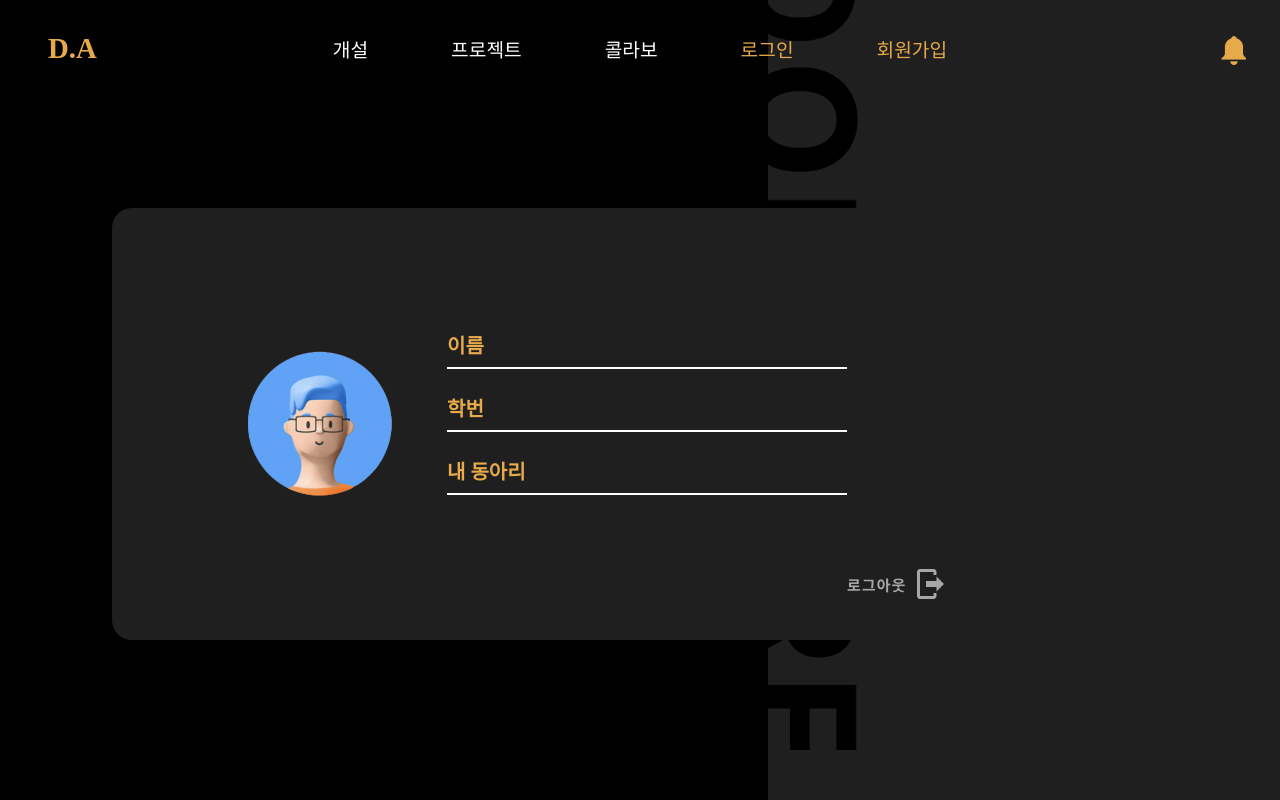
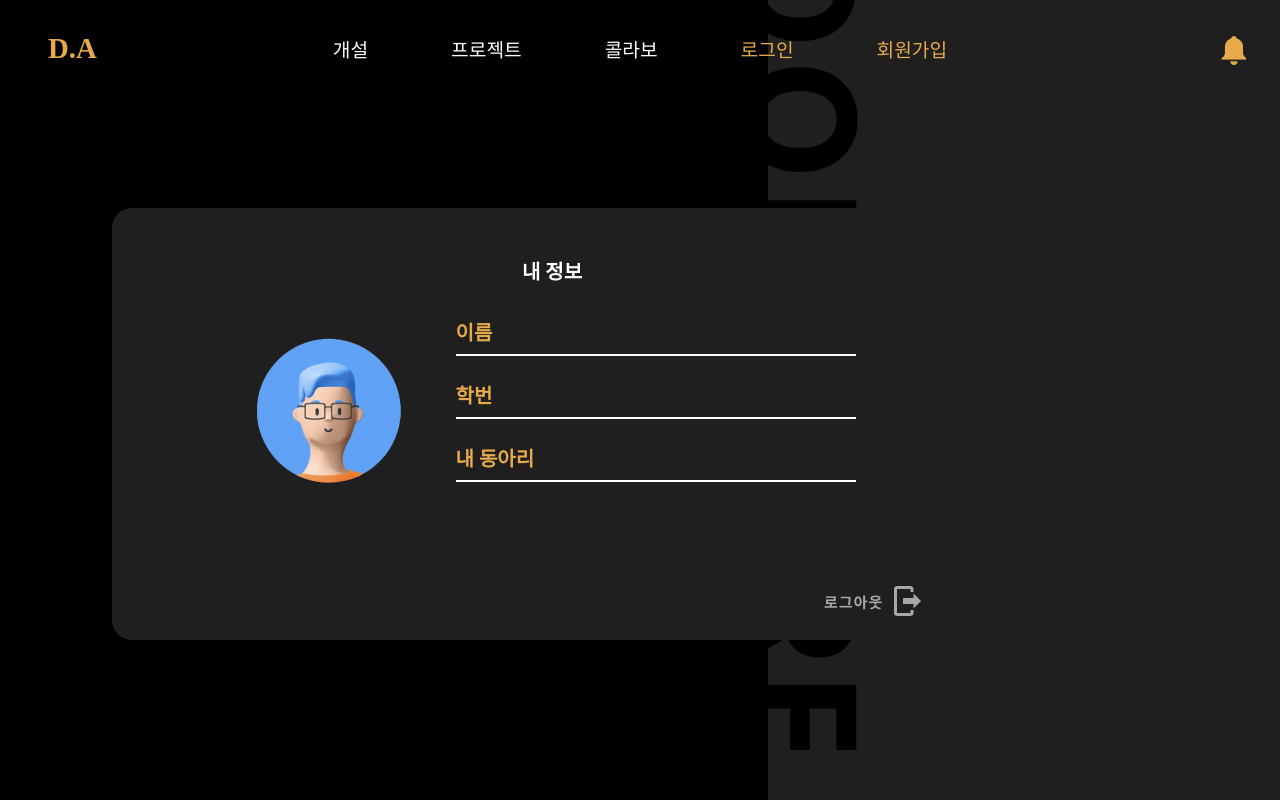
Before and after one commit to dong-area/DongArea-Frontend, a React (Create React App) app: page /myinfo in a window 1280 px wide. Built offline with nearby package versions, Linux system fonts and the light colour scheme; no server answers; a web font is replaced by a local one.

Commit message:
Update Myinfo

```diff
--- a/src/pages/MyInfo.jsx
+++ b/src/pages/MyInfo.jsx
@@ -34,6 +34,9 @@ const MyInfo = (props) => {
       </S.LogoWholeDiv>
 
       <S.ProfileBox>
+        <S.Title>내 정보</S.Title>
+        <S.Box>
+
         <S.ProfileImg src={mypageProfile}></S.ProfileImg>
         <S.WholeText>
           <S.Text>
@@ -50,6 +53,9 @@ const MyInfo = (props) => {
           </S.Text>
         </S.WholeText>
 
+        </S.Box>
+
+
         <S.Logout src={LogoutImg} onClick={()=>{
           props.setToken("");
           props.setIsToken("");
--- a/src/style/MyinfoStyle.jsx
+++ b/src/style/MyinfoStyle.jsx
@@ -18,7 +18,21 @@ export const ProfileBox = styled.div`
     border-radius: 20px;
 
     display: flex;
+    flex-direction: column;
     align-items: center;
+`
+
+export const Box = styled.div`
+    display: flex;
+    align-items: center;
+`
+
+export const Title = styled.div`
+    color: #FFFFFF;
+    font-size: 1.25rem;
+    margin-top: 3rem;
+    margin-bottom: 2rem;
+    font-weight: 600;
 `
 
 export const WholeText = styled.div`
@@ -37,7 +51,6 @@ export const Text = styled.div`
 `
 
 export const ProfileImg = styled.img`
-    margin-left: 8rem;
 `
 
 export const ProfileLabel = styled.label`
@@ -74,6 +87,6 @@ export const RightImg = styled.img`
 
 export const Logout = styled.img`
     position: relative;
-    top:10rem;
-
+    left: 20rem;
+    top: 5rem;
 `
```
